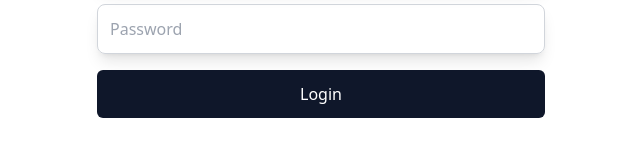
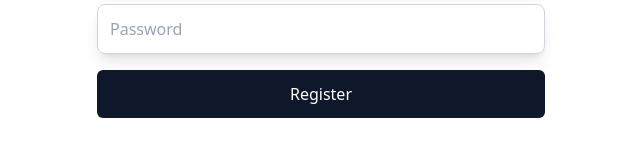
Before and after one commit to codeawy/fullstack-todo-app-online-course, a React (Vite) app: page /register in a window 1280 px wide. Shown: the part 356-512 px from the top of the page, without its empty margins (319-959 px from the left). Built offline with nearby package versions, Linux system fonts and the light colour scheme.

Commit message:
register page

```diff
--- a/src/pages/Register.tsx
+++ b/src/pages/Register.tsx
@@ -10,7 +10,7 @@ const RegisterPage = () => {
         <Input placeholder="Email address" />
         <Input placeholder="Password" />
 
-        <Button fullWidth>Login</Button>
+        <Button fullWidth>Register</Button>
       </form>
     </div>
   );
```
